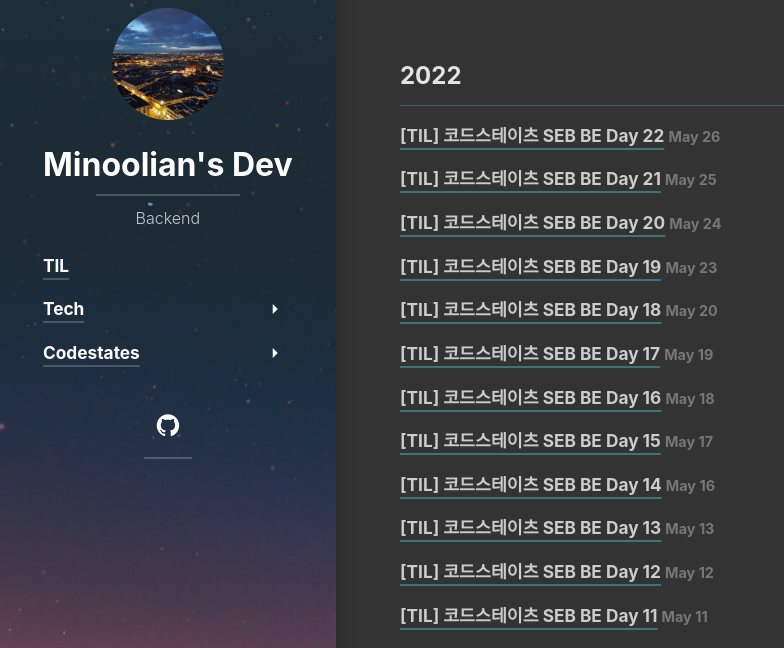
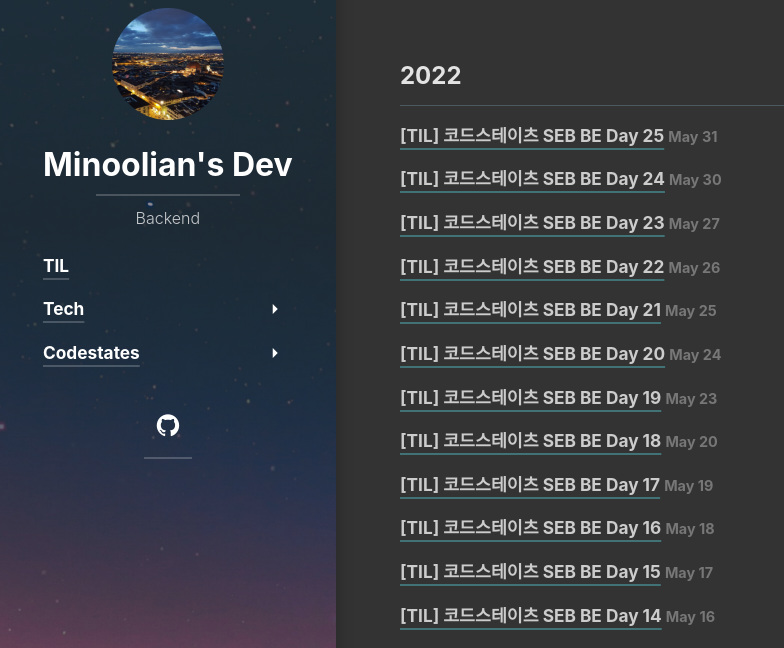
Before and after one commit to Minoolian/Minoolian.github.io, a Jekyll site: the page built from _featured_categories/til.md, in a window 1280 px wide and 900 px high. Shown: the part 233-881 px from the top of the window, without its empty margins (0-784 px from the left). Built offline with Jekyll 4.4.1, drawn with Linux system fonts in a browser that asks for light colours; cached includes are drawn as plain includes; nearby versions of some CDN libraries; some web fonts are replaced; library files that are not in the unit come from our copies; some of the changed lines change nothing that is shown.

Commit message:
docs: 22.05.27, 22.05.30, 22.05.31 TIL

```diff
--- /dev/null
+++ b/_posts/til/2022-05-27-220527-til.md
@@ -0,0 +1,110 @@
+---
+layout: post
+title: "[TIL] 코드스테이츠 SEB BE Day 23"
+category: til
+---
+> 💡 **Today I Will Learn**
+>
+> * Graph
+> * Tree
+> * BST
+
+* unordered toc
+{:toc .large-only}
+
+# ✏️ Summary
+***
+
+## Tree
+***
+
+그래프의 여러 구조 중 **단방향 그래프** 구조이며, 여러 방향으로 가지가 뻗은 형태이다.
+
+하나의 노드에 여러 노드가 있는 **비선형 구조**이며, **계층적**으로 표현된다.
+
+### Tree 구조의 특징
+
+가장 최상층에 있는 Root로 부터 여러 간선(Edge)이 뻗어나간다. 각 데이터는 노드(Node)이며 Parent Node(부모), Child Node(자식), Leaf Node(자식이 없는)라 부른다.
+
+* **Depth (깊이)**
+
+**루트로부터** 해당 노드까지의 깊이를 의미한다. (0 ~ logn-1)
+
+* **Level (레벨)**
+
+같은 깊이를 가진 노드들의 집합이 Level이며 같은 레벨을 Sibling Node(형제)라 한다. (1 ~ logn)
+* **Height (높이)**
+
+**리프노드**로부터 **루트까지**의 높이이다.
+
+* **Sub tree**
+
+### Tree 사용예제
+
+윈도우 탐색기 같은 **파일시스템**은 트리구조로 이루어져있다.
+
+루트 내부에 트리 구조를 가진 **또 다른 작은 트리**를 서브 트리라 한다.
+
+## Graph
+***
+
+여러 정점들이 얼키설키 연결되어있는 자료구조이다. 마치 **거미줄같은 네트워크망**의 모습을 지닌다.
+
+### Graph 구조의 특징
+
+**정점(vertex)**과 **간선(edge)** 두 요소로 이루어져 있다.
+
+* **인접 행렬(Adjacency matrix)**
+
+두 정점을 잇는 간선이 존재하다면 **"인접하다"** 표현한다. 이를 2차원 배열로 표현한 것이 인접 행렬이며 기본적으로 **0(인접하지않다)**, **1(인접하다)**로 구성한다.
+
+* **인접 리스트(Adjacnecy list)**
+
+각 정점의 인접한 정점들을 리스트로 표현한다. 정점마다 리스트를 한개씩 보유하고 있으며 **인접한 정점들을 요소**로 갖고 있다.
+
+**순서는 중요하지 않지만**, 우선순위가 있다면 이를 고려하여 구성할 수 있다. 또한 인접 행렬보다 메모리를 적게 사용하여 일반적으로 유리하다.
+
+### Graph 사용예제
+
+각 지역마다 **연결된 비용**을 **"가중치 그래프" 형태**의 정보로 기반하여 길을 찾는 네비게이션이 예가 될 수 있다.
+
+## Binary Search Tree
+***
+
+트리 구조를 통해 **효율적으로 탐색하기 위해** 고안한 구조이다. 부모노드를 기준으로 **Left노드는 작은 값**, **Right노드는 큰 값**을 저장한다.
+
+Binary Tree는 Tree 중에서 **최대 2개의 자식 노드**를 가질 수 있다.
+
+|종류|설명|
+|:--|:--|
+|정 이진트리(Full binary tree)|각 노드의 자식이 0 or 2개 존재한다.|
+|포화 이진 트리(Perfect binary tree)|정 이진트리이면서, 완전 이진트리이다. 리프 노드의 레벨이 동일하고, 모든 레벨이 가득차있다.|
+|완전 이진 트리(Complete binary tree)|마지막 레벨을 제외하고 모든 노드가 가득차있으며, 마지막 레벨의 노드 중 left 노드는 전부 차있어야 한다.|
+{:.stretch-table}
+
+* **Tree traversal (트리 순회)**
+
+|종류|설명|
+|:--:|:--:|
+|전위 순회(preorder)|root-left-right 순으로 순회|
+|중위 순회(inorder)|left-root-right 순으로 순회|
+|후위 순회(postorder)|left-right-root 순으로 순회|
+{:.stretch-table}
+
+# 📌 정리
+***
+
+## 👿 Problem
+
+&&, \|\| 연산 시 조건에 예외가 존재해도 실행이 된다?
+
+## 👼 Solution
+
+&&, \|\| 논리 연산자는 앞의 조건이 만족되면 뒤는 실행하지 않는다. 즉, **or의 경우 앞조건이 true**, **and의 경우 앞조건이 false**이면 뒤의 조건에 예외가 존재한다 해도 정상적으로 실행 가능하다.
+
+# 🎯 Next Week
+***
+* BFS / DFS
+
+Back to [[TIL] 코드스테이츠 SEB BE Day 22](220526-til){:.heading.flip-title}
+{:.read-more}
--- /dev/null
+++ b/_posts/til/2022-05-30-220530-til.md
@@ -0,0 +1,136 @@
+---
+layout: post
+title: "[TIL] 코드스테이츠 SEB BE Day 24"
+category: til
+---
+> 💡 **Today I Will Learn**
+>
+> * DFS / BFS
+
+* unordered toc
+{:toc .large-only}
+
+# ✏️ Summary
+***
+
+## BFS (Breadth-First Search)
+***
+
+그래프 탐색의 한 방법으로 한 정점에 인접한 정점들을 우선적으로 탐색한다. **주로 두 정점의 최단경로**를 찾을 때 사용한다.
+
+## DFS (Depth-First Search)
+***
+
+그래프 탐색의 또 다른 한 방법으로 한 정점에서의 한 경로를 완벽하게 탐색한 후에 다른 경로를 탐색하는 방법이다.
+
+## Deque
+***
+
+### 1\. Stack + Queue
+
+Deque는 Stack과 Queue와 달리 삽입과 삭제의 방향이 정해져 있지 않다. 그러므로 자유롭게 변형하여 사용할 수 있다.
+
+### 2\. 양방향으로 삽입, 삭제 용이
+
+양방향으로 데이터 삽입, 삭제는 용이하나 중간으로 삽입, 삭제는 불가능하다.
+
+## Linked List
+***
+
+**데이터와 다음 데이터의 주소를 담고있는 노드가 선형**으로 이루어져있는 자료구조이다.
+
+### 구조
+
+배열은 연속된 주소에 담기는 반면, Linked List는 **흩어진 공간에 노드의 연결**로 이루어져있다.
+
+### 특징
+
+1\. **노드의 추가, 삭제가 빠르고 쉽다.**
+
+배열과 달리 추가된 노드로의 주소로 변경하면 되기에 O(1)의 빠른 시간복잡도를 가진다.
+
+2\. **데이터 검색을 하려면 전체를 찾아야 한다.**
+
+또한 배열과 달리 중간 데이터의 접근이 불가능하므로 탐색에 O(n)의 느린 시간복잡도를 가진다.
+
+## Hash Table
+***
+
+**Hash Function**을 이용하여 index를 생성하여 key-value로 데이터를 저장한다.
+
+즉, key를 해시 함수로 index로 만든 후 데이터를 저장하는 자료구조이다.
+
+### Hash Table 특징
+
+삽입, 삭제, 탐색 모두 `O(1)`의 시간복잡도를 가진다.
+
+Hash Collision(다른 키가 같은 hash값을 가지는 충돌)이 발생할 수 있으며, 저장공간이 미리 확보되어야 하기때문에 공간의 효율성이 떨어진다.
+
+1\. **저장, 삭제, 검색**
+
+`O(1)` 의 시간복잡도를 가지며 Hash Collision이 발생할 경우에는 모든 index를 찾아야 하므로 `O(n)`이다.
+
+2\. **해시 알고리즘**
+
+key를 기반으로 index를 만드는 `Division Method`, `Digit Folding`, `Multiplication Method`, `Universal Hashing` 알고리즘 등이 있다.
+
+### 충돌 해결
+
+1\. 개방 연결법 (Open Addressing)
+2\. 분리 연결법 (Seperate Chaining)
+3\. 저장소 확장 (Resize)
+
+## Heap Tree
+***
+
+**Priority**로 빠르게 자료를 찾을 수 있는 구조이다.
+
+`느슨한 정렬구조`로 이루어져 있다. 즉 큰값 혹은 작은값이 부모노드에 존재하지만, 자식노드의 좌우는 결정되지 않는다.
+
+### Heap Tree 특징
+
+1\. **완전 이진 트리**
+
+삽입/삭제 성능을 위해 꽉 찬 `완전 이진 트리`로 구현한다.
+
+2\. **중복 저장**
+
+BST와 다르게 `중복 저장`이 가능하다.
+
+3\. **최대 힙과 최소 힙**
+
+### Heap Tree 데이터 처리방식
+
+최대, 최소값은 루트의 노드이며 (`O(1)`) **삽입 및 삭제시 특정한 루틴에 따라 데이터를 재배치**한다.
+
+또한 완전 이진 트리는 배열로 구현할 수 있다.
+> 현재 노드의 왼쪽 자식노드 2i
+> 현재 노드의 오른쪽 자식노드 2i + 1
+> 현재 노드의 부모노드 i/2
+
+
+# 📌 정리
+***
+
+알고리즘 문제에서 빈번히 사용되는 그래프 탐색 알고리즘(DFS, BFS)에 대해 학습하였다. 익숙하지만 **DFS의 깊이가 깊어질 수록 return**이 어떻게 이루어지는 지 헷갈려서 조금 더 심화해서 공부해야겠다.
+
+## 👿 Problem
+
+1\. **Array에 final 제어자는 의미가 없다?**
+
+2\. **BFS 길찾기에서 도착확인?**
+
+## 👼 Solution
+
+1\. Array의 참조변수명은 주소값을 가르키므로 final 선언은 참조변수의 주소를 변경할 수 없다는 의미가 된다. 따라서 요소들의 값은 변경할 수 있다.
+
+2\. 도착확인은 노드를 `add()`할 때 많이 했지만, 자기자신에서 자기자신으로 도착하는 입력이 있을 경우에는 `poll()` 하고난 후 도착확인해야 해결된다.
+
+# 🎯 Tomorrow
+***
+
+* Time Complexity
+* Greedy Algorithm
+
+Back to [[TIL] 코드스테이츠 SEB BE Day 23](220527-til){:.heading.flip-title}
+{:.read-more}
--- /dev/null
+++ b/_posts/til/2022-05-31-220531-til.md
@@ -0,0 +1,54 @@
+---
+layout: post
+title: "[TIL] 코드스테이츠 SEB BE Day 25"
+category: til
+---
+> 💡 **Today I Will Learn**
+>
+> * Time Complexity
+> * Greedy Algorithm
+
+* unordered toc
+{:toc .large-only}
+
+# ✏️ Summary
+***
+
+## Time Complexity
+***
+
+알고리즘 문제 풀이를 더 효율적인 방법을 통해 푼다는 것이 `시간복잡도`를 고려한다는 의미이다.
+
+즉, **입력값 n에 대해 얼마만큼의 시간이 걸리는가**에 대해 표시하는 방법이다.
+
+### 빅오 표기법(Big-O)
+
+시간복잡도는 `Big-O`, `Big-Ω`, `Big-Θ` 세가지 표기법이 있지만, 최악의 경우를 고려하는 `Big-O` 표기법을 주로 사용한다.
+
+`O(1)` < `O(logn)` < `O(n)` < `O(nlogn)` < `O(n^2)` < `O(2^n)` < `O(n!)`
+
+## Greedy Algorithm
+***
+
+눈 앞에 보이는 최적이라 생각되는 해답을 찾아서, 최종 해답을 찾아내는 방법이다.
+
+1\. **선택절차**: 현재 상태의 최적의 해답
+2\. **적절성검사**: 위 해답이 문제 조건에 맞는지 검사
+3\. **해답검사**: 아직 문제가 해결되지 않았다면 위의 과정 반복
+
+**탐욕적 선택 속성(Greedy Choice Property)**과 **최적 부분 구조(Optimal Substructure)**를 만족하여야 한다.
+
+# 📌 정리
+***
+
+눈 앞에 **당장 보이는 해결책이 최선의 해결책이 될 수 있다**는 것이 매력적이었지만, 그만큼 적용할 수 있는 문제도 많지 않고 떠올리기도 힘들어서 많은 문제를 접해봐야겠다😎
+
+
+# 🎯 Tomorrow
+***
+
+* Brute-Force Algorithm
+* Binary Search Algorithm
+
+Back to [[TIL] 코드스테이츠 SEB BE Day 24](220530-til){:.heading.flip-title}
+{:.read-more}
```
Also changed, not shown: _posts/til/2022-05-26-220526-til.md (+0 -1 lines).
